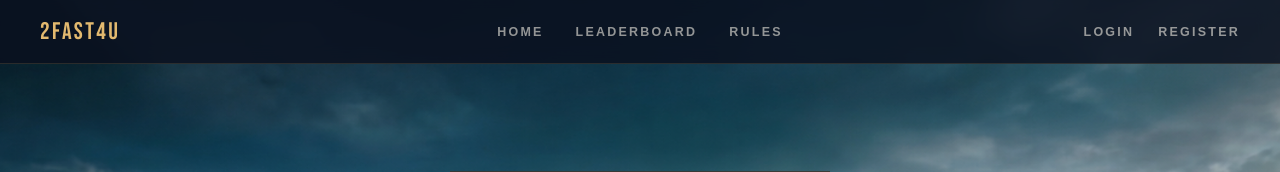
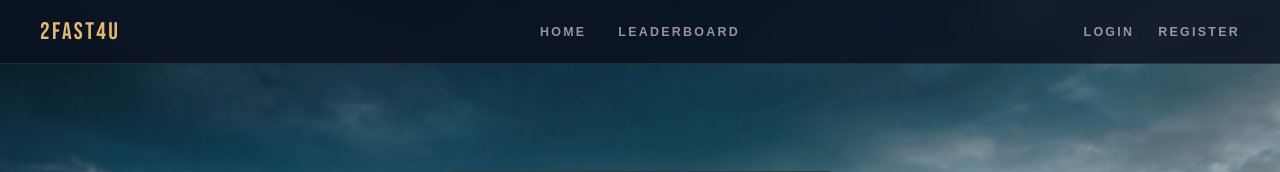
Before and after one commit to RobinLKK/2026-grp8-Clio2Tune, a PHP site: page /pages/register.php in a window 1280 px wide. Shown: the top 172 px of the page. Run offline with PHP 8.4, Linux system fonts and the light colour scheme.

Commit message:
supression regles pages inutiles

```diff
--- a/web/css/style.css
+++ b/web/css/style.css
@@ -58,6 +58,7 @@ nav {
     letter-spacing: 0.18em;
     text-transform: uppercase;
     transition: color 0.2s;
+    position: relative;
 }
 
 .nav-right a:hover {
@@ -80,11 +81,11 @@ nav a:hover {
     color: #f0ece3;
 }
 
-nav a:hover::after {
+nav a:hover::after, .nav-right a:hover::after {
     width: 100%;
 }
 
-nav a::after {
+nav a::after , .nav-right a::after{
     content: '';
     position: absolute;
     bottom: -4px; left: 0;
--- a/web/pages/leaderboard.php
+++ b/web/pages/leaderboard.php
@@ -33,7 +33,6 @@ $classement = [
     <nav>
         <a href="index.php">Home</a>
         <a href="leaderboard.php">Leaderboard</a>
-        <a href="#" id="openRules">Rules</a>
     </nav>
     <div class="nav-right">
         <?php if (isset($_SESSION['pseudo'])): ?>
--- a/web/pages/login.php
+++ b/web/pages/login.php
@@ -37,7 +37,6 @@ if ($_SERVER["REQUEST_METHOD"] === "POST") {
     <nav>
         <a href="index.php">Home</a>
         <a href="leaderboard.php">Leaderboard</a>
-        <a href="#" id="openRules">Rules</a>
     </nav>
     <div class="nav-right">
         <?php if (isset($_SESSION['pseudo'])): ?>
--- a/web/pages/register.php
+++ b/web/pages/register.php
@@ -46,7 +46,6 @@ if ($_SERVER["REQUEST_METHOD"] === "POST") {
     <nav>
         <a href="index.php">Home</a>
         <a href="leaderboard.php">Leaderboard</a>
-        <a href="#" id="openRules">Rules</a>
     </nav>
     <div class="nav-right">
         <?php if (isset($_SESSION['pseudo'])): ?>
```
